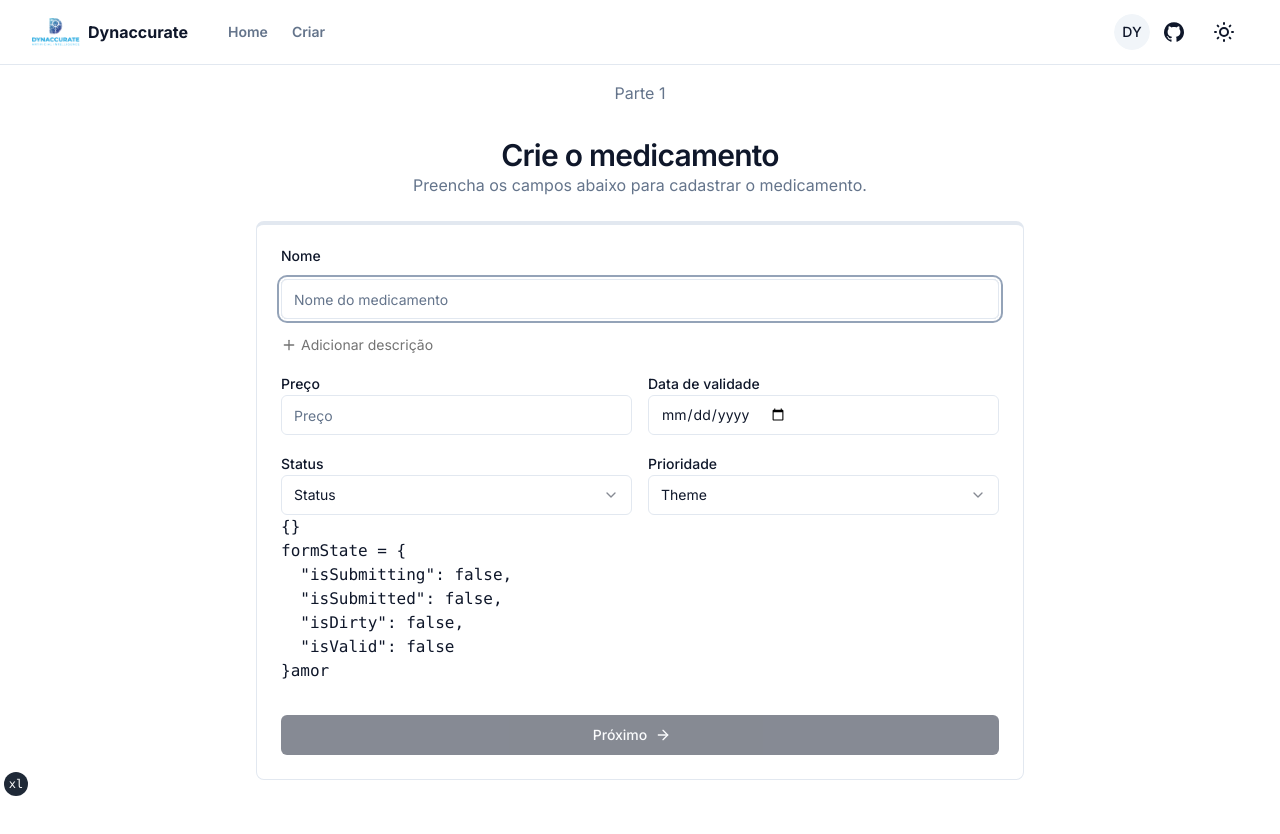
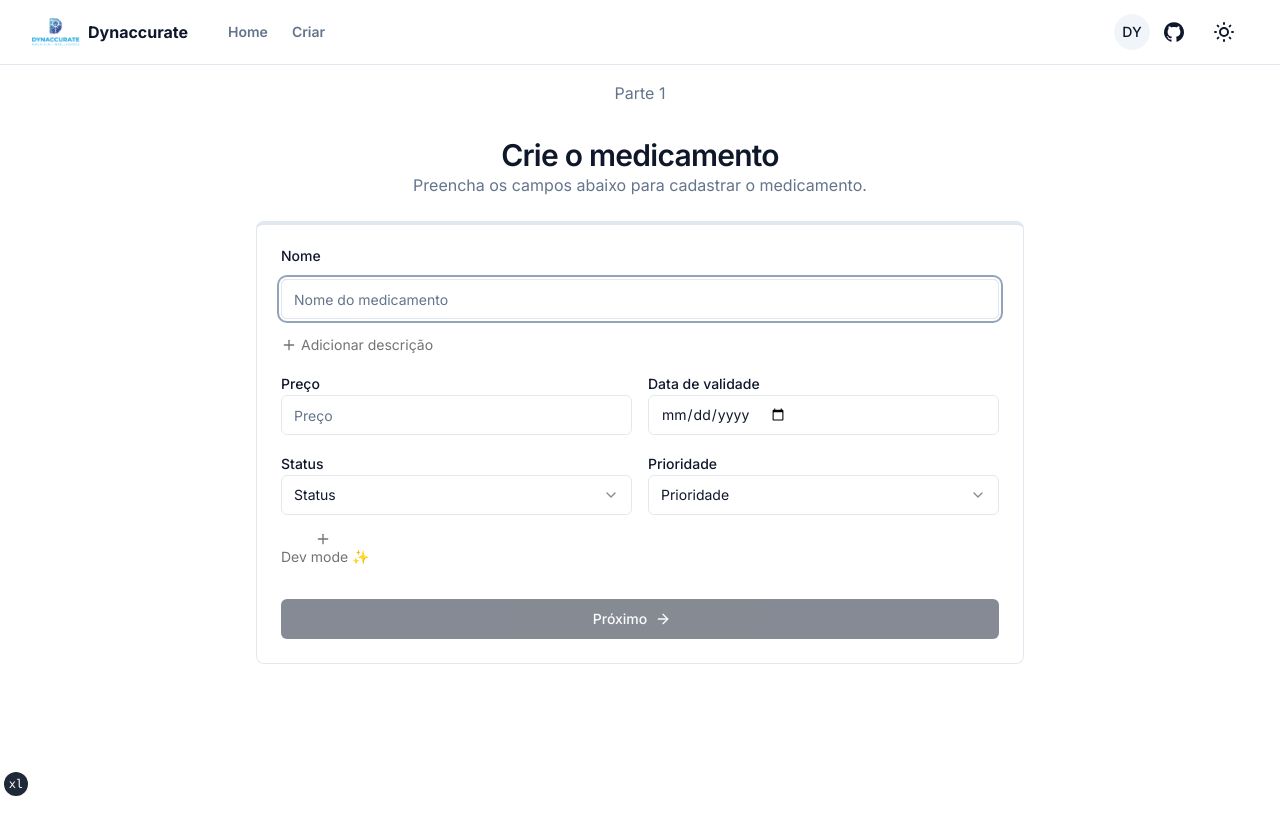
Before and after one commit to ocoiel/desafio-dynaccurate-frontend, a Next.js app: page /new in a window 1280 px wide. After the commit the page ends 800 px from the top, so only its background shows below. Built offline with nearby package versions, Linux system fonts and the light colour scheme.

Commit message:
chore!: ✨ add `dev-mode` to allow watch data from input and changing icon based on state open or closed

```diff
--- a/app/new/page.tsx
+++ b/app/new/page.tsx
@@ -48,6 +48,7 @@ const AlertInput = ({ children }: { children: React.ReactNode }) =>
 
 export default function CreateMedicament() {
   const [hasDescription, setHasDescription] = useState(false)
+  const [viewDevMode, setViewDevMode] = useState(false)
   const [id_state, setId] = useState("")
 
   const {
@@ -135,8 +136,17 @@ export default function CreateMedicament() {
                 onClick={() => setHasDescription(!hasDescription)}
                 className="flex w-52 cursor-pointer items-center text-sm text-neutral-500 transition-colors duration-100 hover:text-neutral-400"
               >
+                {hasDescription ? (
+                  <>
+                    <Icons.remove className="mr-1 h-4 w-4" />
+                    <span>Remover descrição</span>
+                  </>
+                ) : (
+                  <>
                     <Icons.add className="mr-1 h-4 w-4" />
-                {hasDescription ? "Remover descrição" : "Adicionar descrição"}
+                    <span>Adicionar descrição</span>
+                  </>
+                )}
               </span>
               {hasDescription && (
                 <div className="flex flex-col space-y-2">
@@ -218,7 +228,7 @@ export default function CreateMedicament() {
                         onValueChange={(selected) => field.onChange(selected)}
                       >
                         <SelectTrigger className="w-full">
-                          <SelectValue placeholder="Theme" />
+                          <SelectValue placeholder="Prioridade" />
                         </SelectTrigger>
                         <SelectContent {...register("priority")}>
                           <SelectItem value="baixa">Baixa</SelectItem>
@@ -231,8 +241,26 @@ export default function CreateMedicament() {
                 </div>
               </div>
             </div>
+            <span
+              onClick={() => setViewDevMode(!viewDevMode)}
+              className="mt-4 flex w-fit cursor-pointer flex-col items-center gap-x-4 text-left text-sm text-neutral-500 transition-colors duration-100 hover:text-neutral-400"
+            >
+              {viewDevMode ? (
+                <>
+                  <Icons.remove className="mr-1 h-4 w-4" />{" "}
+                  <span>Sair Dev mode ✨</span>
+                </>
+              ) : (
+                <>
+                  <Icons.add className="mr-1 h-4 w-4" />{" "}
+                  <span>Dev mode ✨</span>
+                </>
+              )}
+            </span>
+            {viewDevMode && (
+              <div className="flex flex-col space-y-2">
                 <pre>{JSON.stringify(formatErrors, null, 2)}</pre>
-            <pre>{JSON.stringify(watch(), null, 2)}</pre>
+                <pre>data = {JSON.stringify(watch(), null, 2)}</pre>
                 <pre>
                   formState ={" "}
                   {JSON.stringify(
@@ -240,8 +268,9 @@ export default function CreateMedicament() {
                     null,
                     2
                   )}
-              amor
                 </pre>
+              </div>
+            )}
 
             <Button
               type="submit"
--- a/components/icons.tsx
+++ b/components/icons.tsx
@@ -1,6 +1,7 @@
 import {
   Edit,
   LucideProps,
+  Minus,
   Moon,
   Plus,
   SunMedium,
@@ -12,6 +13,7 @@ export type Icon = LucideIcon
 
 export const Icons = {
   add: Plus,
+  remove: Minus,
   edit: Edit,
   sun: SunMedium,
   moon: Moon,
```
Lines whose indentation alone changed are shown as unchanged.
